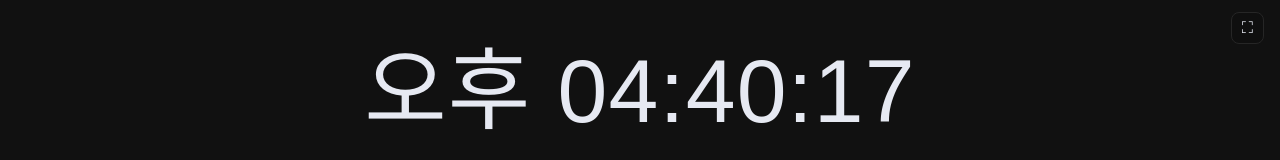
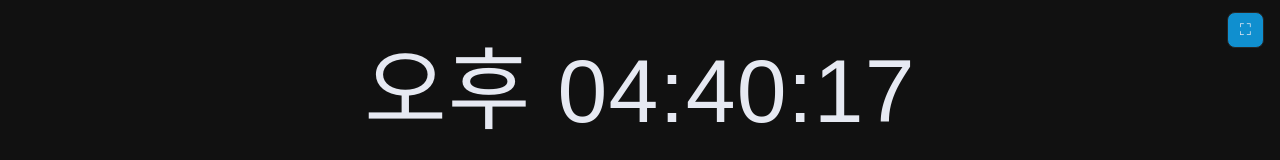
Before and after one commit to Kor-XCoder/MogoBoard, a Vue app: page / in a window 1280 px wide. Shown: the top 160 px of the page. Built offline with nearby package versions, Linux system fonts and the light colour scheme; a web font is replaced by a local one.

Commit message:
I NEED FULL

```diff
--- a/src/App.vue
+++ b/src/App.vue
@@ -268,6 +268,6 @@ main { display: grid; place-items: center; padding: 4vh 3vw; }
 }
 
 header { position: relative; }
-.fs-btn { position: absolute; right: 16px; top: 12px; background: #0f0f0f; color: var(--text); border: 1px solid #262626; border-radius: 8px; padding: 6px 10px; font-size: 16px; cursor: pointer; }
+.fs-btn { position: absolute; right: 16px; top: 12px; background: #108fcf; color: var(--text); border: 1px solid #262626; border-radius: 8px; padding: 8px 12px; font-size: 16px; cursor: pointer; }
 .fs-btn:hover { filter: brightness(1.1); }
 </style>
```
